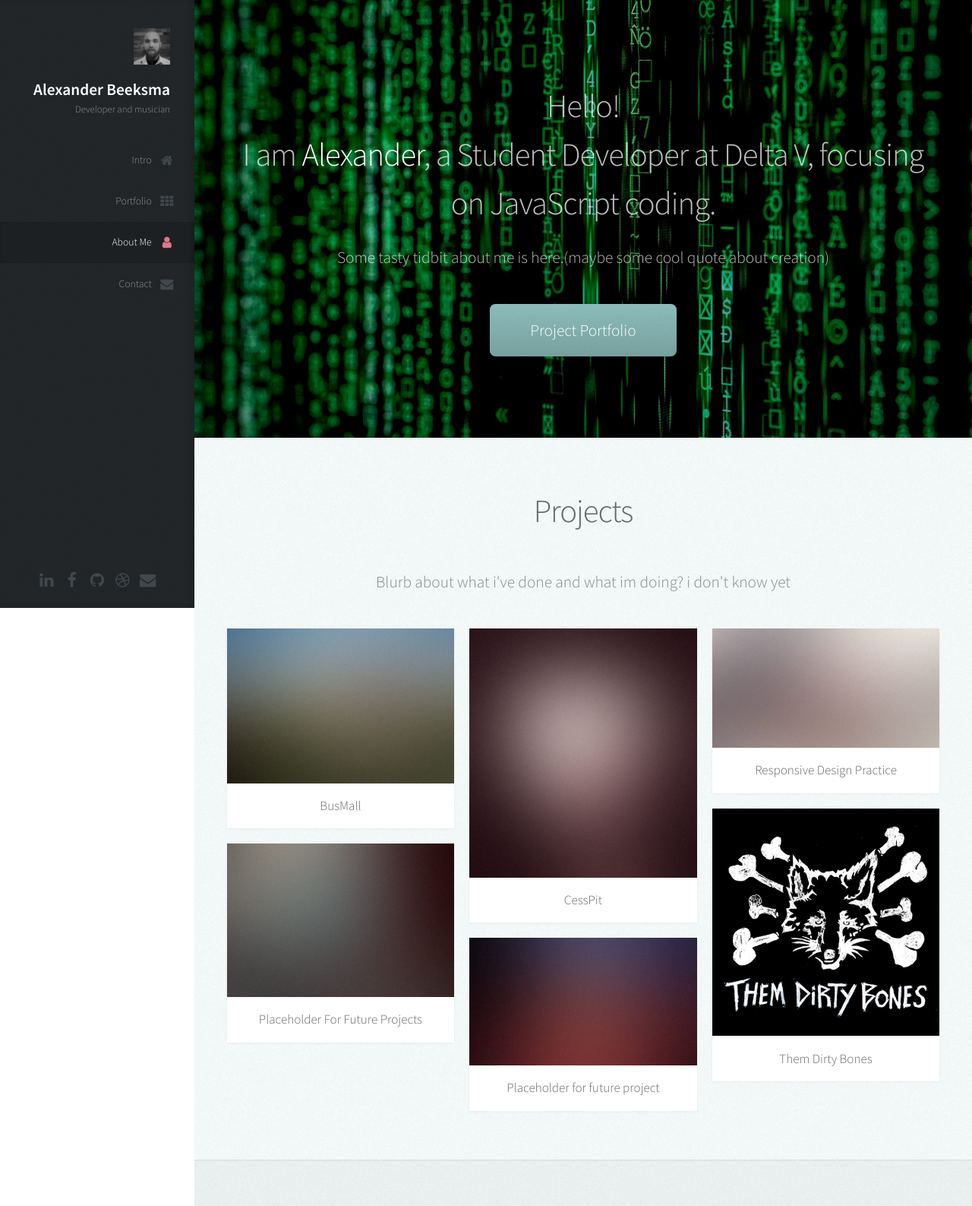
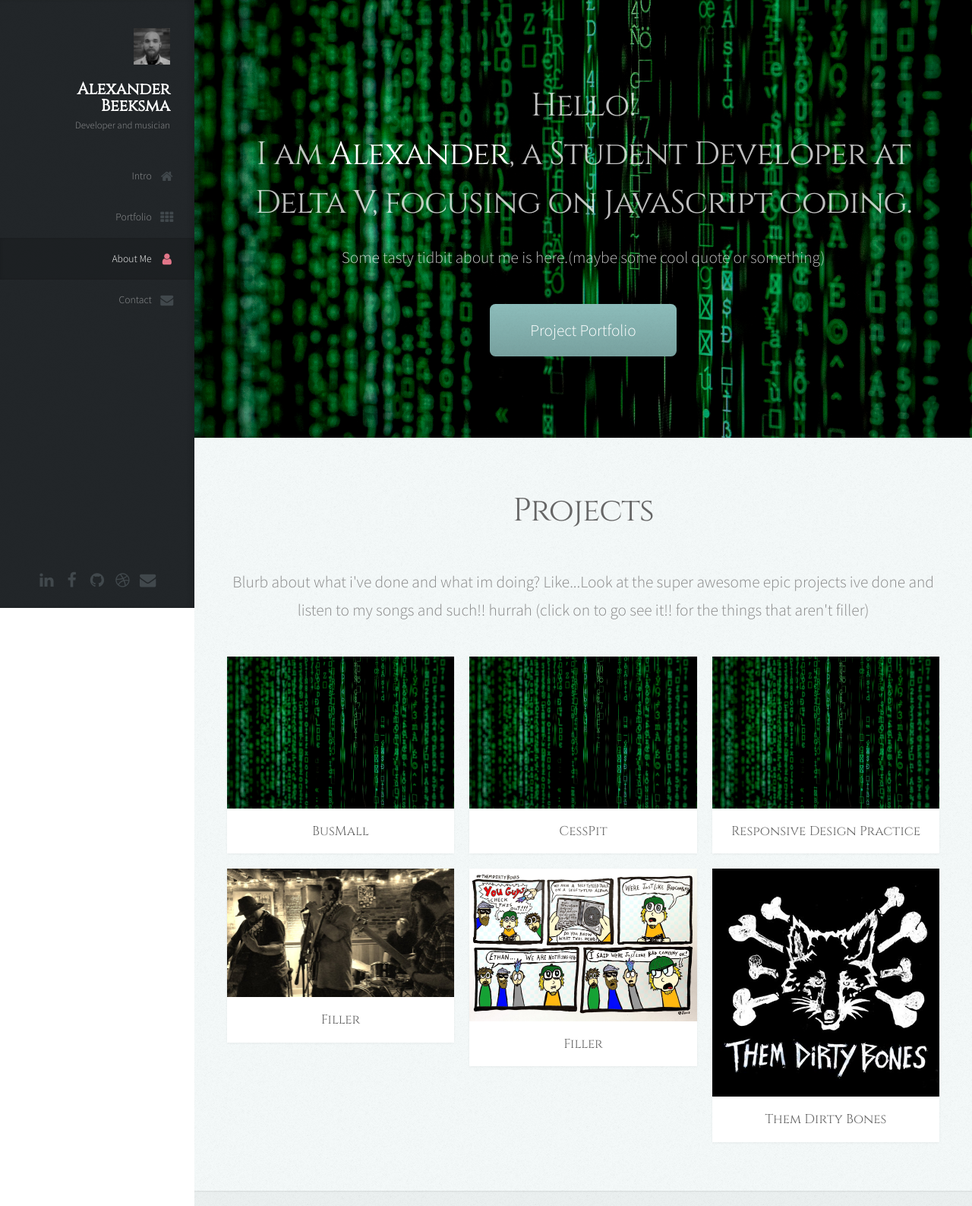
Before and after one commit to Abeeksma/Portfolio, a plain HTML site: page index.html in a window 1280 px wide. Shown: the top 1587 px of the page at 76% size. Drawn offline with Linux system fonts and the light colour scheme.

Commit message:
font changes, more filler images

```diff
--- a/assets/css/base.css
+++ b/assets/css/base.css
@@ -114,11 +114,13 @@ input, select, textarea {
 		font-weight: 300;
 		color: #666;
 		line-height: 1.5em;
+		font-family: 'Cinzel', serif;
 	}
 
 	h1 a, h2 a, h3 a, h4 a, h5 a, h6 a {
 		color: inherit;
 		text-decoration: none;
+		font-family: 'Cinzel', serif;
 	}
 
 		h1 a strong, h2 a strong, h3 a strong, h4 a strong, h5 a strong, h6 a strong {
--- a/index.html
+++ b/index.html
@@ -9,6 +9,7 @@
 		<title>Profile: Beeksma, Alexander</title>
 		<meta charset="utf-8" />
 		<meta name="viewport" content="width=device-width, initial-scale=1, user-scalable=no" />
+		<link href="https://fonts.googleapis.com/css?family=Cinzel" rel="stylesheet">
 		<link rel="stylesheet" href="assets/css/base.css" />
 		<link rel="stylesheet" href="assets/css/layout.css" />
 		<link rel="stylesheet" href="assets/css/module.css" />
@@ -44,9 +45,9 @@
 
 					<!-- Social Icons -->
 						<ul class="icons">
-							<li><a href="#" class="icon fa-linkedin"><span class="label">LinkedIn</span></a></li>
+							<li><a href="https://www.linkedin.com/in/abeekmsa/" class="icon fa-linkedin"><span class="label">LinkedIn</span></a></li>
 							<li><a href="#" class="icon fa-facebook"><span class="label">Facebook</span></a></li>
-							<li><a href="#" class="icon fa-github"><span class="label">Github</span></a></li>
+							<li><a href="https://github.com/Abeeksma" class="icon fa-github"><span class="label">Github</span></a></li>
 							<li><a href="#" class="icon fa-dribbble"><span class="label">Dribbble</span></a></li>
 							<li><a href="#" class="icon fa-envelope"><span class="label">Email</span></a></li>
 						</ul>
@@ -65,11 +66,11 @@
 							<header>
 								<h2 class="alt">Hello! <br> I am<strong> Alexander</strong>, a Student Developer at Delta V, focusing on
 								JavaScript coding.</h2>
-								<p>Some tasty tidbit about me is here.(maybe some cool quote about creation)</p>
+								<p>Some tasty tidbit about me is here.(maybe some cool quote or something)</p>
 							</header>
 
 							<footer>
-								<a href="#" class="button scrolly">Project Portfolio</a>
+								<a href="#portfolio" class="button scrolly">Project Portfolio</a>
 							</footer>
 
 						</div>
@@ -83,40 +84,40 @@
 								<h2>Projects</h2>
 							</header>
 
-							<p>Blurb about what i've done and what im doing? i don't know yet</p>
+							<p>Blurb about what i've done and what im doing? Like...Look at the super awesome epic projects ive done and listen to my songs and such!! hurrah (click on to go see it!! for the things that aren't filler)</p>
 
 							<div class="row">
 								<div class="col-4 col-12-mobile">
 									<article class="item">
-										<a href="https://abeeksma.github.io/bus-mall/" class="image fit"><img src="images/pic02.jpg" alt="BusMall" /></a>
+										<a href="https://abeeksma.github.io/bus-mall/" class="image fit"><img src="images/backgroundcode.jpg" alt="BusMall" /></a>
 										<header>
 											<h3>BusMall</h3>
 										</header>
 									</article>
 									<article class="item">
-										<a href="#" class="image fit"><img src="images/pic03.jpg" alt="" /></a>
+										<a href="#" class="image fit"><img src="images/the-dirty-bones-maine-sepia.jpg" alt="" /></a>
 										<header>
-											<h3>Placeholder For Future Projects</h3>
+											<h3>Filler</h3>
 										</header>
 									</article>
 								</div>
 								<div class="col-4 col-12-mobile">
 									<article class="item">
-										<a href="https://ajess33.github.io/Defenderator/" class="image fit"><img src="images/pic04.jpg" alt="The common enemy simple scaling positive incremental transposer" /></a>
+										<a href="https://ajess33.github.io/Defenderator/" class="image fit"><img src="images/backgroundcode.jpg" alt="The common enemy simple scaling positive incremental transposer" /></a>
 										<header>
 											<h3>CessPit</h3>
 										</header>
 									</article>
 									<article class="item">
-										<a href="#" class="image fit"><img src="images/pic05.jpg" alt="" /></a>
+										<a href="#" class="image fit"><img src="images/them-dirty-bones-badcompany.jpg" alt="" /></a>
 										<header>
-											<h3>Placeholder for future project</h3>
+											<h3>Filler</h3>
 										</header>
 									</article>
 								</div>
 								<div class="col-4 col-12-mobile">
 									<article class="item">
-										<a href="https://abeeksma.github.io/Lab-01---SMACSS-and-Responsive-Web-Design/" class="image fit"><img src="images/pic06.jpg" alt="" /></a>
+										<a href="https://abeeksma.github.io/Lab-01---SMACSS-and-Responsive-Web-Design/" class="image fit"><img src="images/backgroundcode.jpg" alt="" /></a>
 										<header>
 											<h3>Responsive Design Practice</h3>
 										</header>
@@ -143,7 +144,7 @@
 
 							<a href="#" class="image featured"><img src="images/them-furry-bones.jpg" alt="" /></a>
 
-							<p>Random bits and and whatnots about me and who i am, aren't i wonderfuli and beautiful</p>
+							<p>Random bits and and whatnots about me and who i am, aren't i wonderfuli and beautiful. I am learing to code with Javascript as my primary language and I play drums, piano, guitar, bass, and do super cool awesome metalwork when im not coding, playing, or being a lazy bum becuase everyone needs to relax (this is filler as I haven't decided what i want to say yet)</p>
 
 						</div>
 					</section>
@@ -156,7 +157,7 @@
 								<h2>Contact</h2>
 							</header>
 
-							<p>Its a blurb about my contact info?</p>
+							<p>Its a blurb about my contact info? Ummmm if you think im super awesome and just want to give me things email me? (filler as i haven't decided what i want people to be able to contact me with)</p>
 
 							<form method="post" action="#">
 								<div class="row">
```
